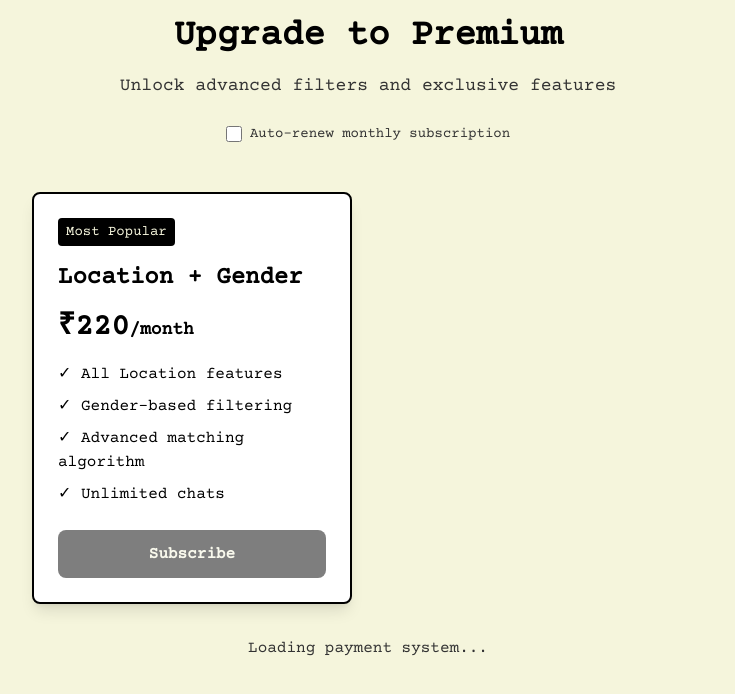
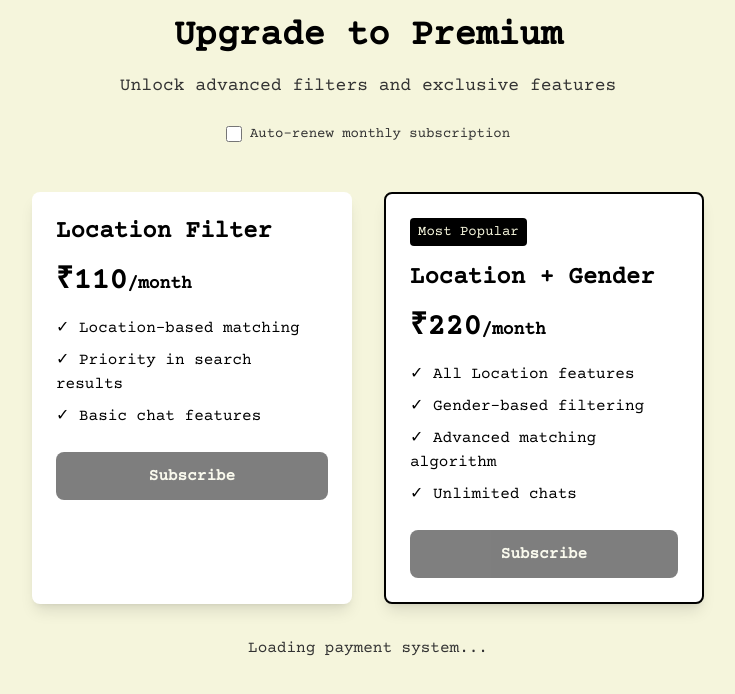
Before and after one commit to ShreeRaghava/vibely-chat-app, a Next.js app: page /premium in a window 1280 px wide. Shown: the top 694 px of the page, without its empty margins (272-1007 px from the left). Built offline with nearby package versions, Linux system fonts and the light colour scheme; no server answers; sample sign-in values are in the browser's storage.

Commit message:
Add missing ₹110 Location Filter premium option to premium page

```diff
--- a/app/premium/page.tsx
+++ b/app/premium/page.tsx
@@ -197,6 +197,28 @@ export default function Premium() {
         </motion.div>
 
         <div className="grid md:grid-cols-2 gap-8 max-w-2xl mx-auto">
+          <motion.div
+            initial={{ opacity: 0, x: -50 }}
+            animate={{ opacity: 1, x: 0 }}
+            className="bg-white p-6 rounded-lg shadow-lg"
+          >
+            <h2 className="text-2xl font-bold mb-4">Location Filter</h2>
+            <p className="text-3xl font-bold mb-4">₹110<span className="text-lg">/month</span></p>
+            <ul className="mb-6 space-y-2">
+              <li>✓ Location-based matching</li>
+              <li>✓ Priority in search results</li>
+              <li>✓ Basic chat features</li>
+            </ul>
+            <motion.button
+              whileHover={{ y: -2, boxShadow: "0 5px 15px rgba(0,0,0,0.2)" }}
+              whileTap={{ y: 0 }}
+              onClick={() => handlePayment('location', 110)}
+              disabled={loading === 'location' || !razorpayLoaded}
+              className="w-full bg-black text-nude-beige py-3 px-4 rounded-lg font-semibold disabled:opacity-50 disabled:cursor-not-allowed"
+            >
+              {loading === 'location' ? 'Processing...' : 'Subscribe'}
+            </motion.button>
+          </motion.div>
 
           <motion.div
             initial={{ opacity: 0, x: 50 }}
```
